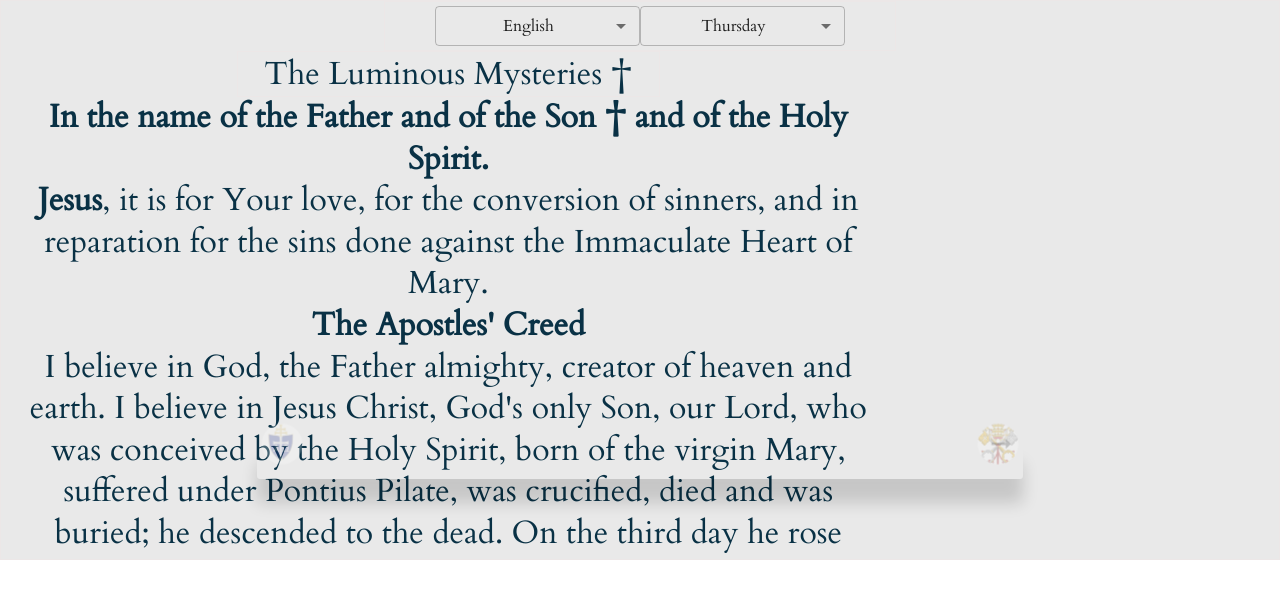
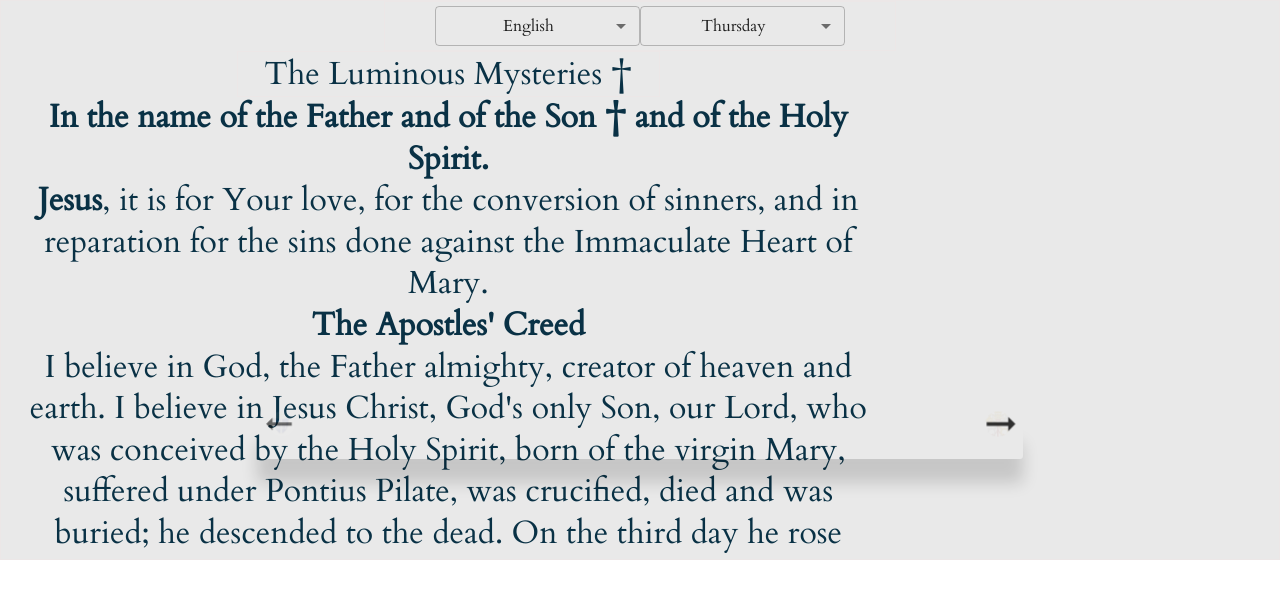
Before and after one commit to alenskupnjak/reactKrunica, a React (Create React App) app: page / in a window 1280 px wide. Both pictures are taken after a click on the icon 1001 px from the left and 444 px from the top of the page. Shown: the top 598 px of the page. Built offline with nearby package versions, Linux system fonts and the light colour scheme.

Commit message:
left arrow added

```diff
--- a/src/Pulsiranje.css
+++ b/src/Pulsiranje.css
@@ -20,8 +20,8 @@
   transition-property: -moz-transform;
   transition-duration: 1s;
   animation-name: pulsiranjeDesno;
-  animation-duration: 3s;
-  animation-iteration-count: 5;
+  animation-duration: 2s;
+  animation-iteration-count: 10;
   animation-fill-mode: forwards;
   animation-timing-function: linear;
 }
@@ -44,7 +44,7 @@
 }
 @keyframes pulsiranjeDesno {
   from {
-    transform: translateX(0%) scale(0.3);
+    transform: translateX(0%) scale(0.5);
     opacity: 0;
   }
   to {
@@ -75,15 +75,15 @@
   transition-property: -moz-transform;
   transition-duration: 1s;
   animation-name: pulsiranjeLijevo;
-  animation-duration: 3s;
-  animation-iteration-count: 5;
+  animation-duration: 2s;
+  animation-iteration-count: 10;
   animation-fill-mode: forwards;
   animation-timing-function: linear;
 }
 
 @keyframes pulsiranjeLijevo {
   from {
-    transform: translateX(0%) scale(0.3);
+    transform: translateX(0%) scale(0.5);
     opacity: 0;
   }
   to {
@@ -92,35 +92,35 @@
   }
 }
 
-/* Strelica*/
-.prikazivanje-strelice {
+/* Strelica desno */
+.strelica-desno {
   position: absolute;
   top: -7px;
   right: 10px;
   border-radius: 50%;
   color: black;
   -webkit-transition-property: -webkit-transform;
-  -webkit-transition-duration: 1s;
+  -webkit-transition-duration: 2s;
   -moz-transition-property: -moz-transform;
-  -moz-transition-duration: 1s;
-  -webkit-animation-name: strelica;
-  -webkit-animation-duration: 3s;
+  -moz-transition-duration: 2s;
+  -webkit-animation-name: strelica-desno;
+  -webkit-animation-duration: 2s;
   -webkit-animation-iteration-count: infinite;
   -webkit-animation-timing-function: linear;
-  -moz-animation-name: strelica;
+  -moz-animation-name: strelica-desno;
   -moz-animation-duration: 2s;
   -moz-animation-iteration-count: infinite;
   -moz-animation-timing-function: linear;
   transition-property: -moz-transform;
   transition-duration: 1s;
-  animation-name: strelica;
-  animation-duration: 3s;
+  animation-name: strelica-desno;
+  animation-duration: 2s;
   animation-iteration-count: infinite;
   animation-fill-mode: forwards;
   animation-timing-function: linear;
 }
 
-@keyframes strelica {
+@keyframes strelica-desno {
   from {
     transform: translateX(0%) scale(2);
     opacity: 1;
@@ -130,3 +130,43 @@
     opacity: 0;
   }
 }
+
+/* Strelica lijevo */
+.strelica-lijevo {
+  position: absolute;
+  top: -7px;
+  left: 10px;
+  border-radius: 50%;
+  rotate: 180deg;
+  color: black;
+  -webkit-transition-property: -webkit-transform;
+  -webkit-transition-duration: 1s;
+  -moz-transition-property: -moz-transform;
+  -moz-transition-duration: 1s;
+  -webkit-animation-name: strelica-lijevo;
+  -webkit-animation-duration: 2s;
+  -webkit-animation-iteration-count: infinite;
+  -webkit-animation-timing-function: linear;
+  -moz-animation-name: strelica-lijevo;
+  -moz-animation-duration: 2s;
+  -moz-animation-iteration-count: infinite;
+  -moz-animation-timing-function: linear;
+  transition-property: -moz-transform;
+  transition-duration: 1s;
+  animation-name: strelica-lijevo;
+  animation-duration: 2s;
+  animation-iteration-count: infinite;
+  animation-fill-mode: forwards;
+  animation-timing-function: linear;
+}
+
+@keyframes strelica-lijevo {
+  from {
+    transform: translateX(0%) scale(2);
+    opacity: 1;
+  }
+  to {
+    transform: translateX(0%) scale(1);
+    opacity: 0;
+  }
+}
--- a/src/components/ApostolskoVjerovanje.jsx
+++ b/src/components/ApostolskoVjerovanje.jsx
@@ -1,4 +1,4 @@
-import { Fragment, useRef, useState, useEffect } from 'react';
+import { Fragment } from 'react';
 import { makeStyles } from '@mui/styles';
 import { storeKrunica } from '../store/KrunicaStore';
 import { observer } from 'mobx-react';
@@ -33,8 +33,6 @@ const useStyles = makeStyles((theme) => ({
 }));
 
 function ApostolskoVjerovanje() {
-  const [height, setHeight] = useState(0);
-  const ref = useRef(null);
   const classes = useStyles();
   const { aktivnaZemlja } = storeKrunica;
   const {
@@ -45,17 +43,9 @@ function ApostolskoVjerovanje() {
     apostolskoVjerovanjeText,
   } = aktivnaZemlja;
 
-  useEffect(() => {
-    setHeight(ref.current.clientHeight);
-  }, []);
-
-  console.log('%c 00 ', 'color:green', window.innerHeight);
-
-  console.log('%c visina ', 'color:green', height);
-
   return (
     <Fragment>
-      <div id="apostolsko" className={classes.opisMolitve} ref={ref}>
+      <div id="apostolsko" className={classes.opisMolitve}>
         <div>
           <strong>{uImeOcaSina}</strong>
         </div>
--- a/src/components/Navigacija.jsx
+++ b/src/components/Navigacija.jsx
@@ -17,7 +17,7 @@ const useStyles = makeStyles((theme) => ({
   },
   opisZrna: {
     position: 'absolute',
-    bottom: '80px',
+    bottom: '100px',
     left: '0',
     display: 'flex',
     width: '100%',
@@ -58,6 +58,14 @@ function Navigacija() {
 
   return (
     <div className={classes.opisZrna}>
+      {zrno === 0 && (
+        <ArrowRightAltIcon
+          onClick={() => {
+            naprijed();
+          }}
+          className={'strelica-lijevo'}
+        />
+      )}
       {
         <div align="left" className={classes.nivo}>
           <Avatar
@@ -87,7 +95,7 @@ function Navigacija() {
             onClick={() => {
               naprijed();
             }}
-            className={'prikazivanje-strelice'}
+            className={'strelica-desno'}
           />
         )}
       </div>
--- a/src/components/ZdravoMarijaPocetak.jsx
+++ b/src/components/ZdravoMarijaPocetak.jsx
@@ -5,7 +5,7 @@ import { makeStyles } from '@mui/styles';
 const useStyles = makeStyles((theme) => ({
   opisMolitve: {
     justifyContent: 'space-between',
-    marginTop: '0.5rem',
+    // // marginTop: '0.5rem',
     margin: ' auto',
     fontSize: '1.4rem',
     textAlign: 'center',
--- a/src/components/ZrnoDeset.jsx
+++ b/src/components/ZrnoDeset.jsx
@@ -20,11 +20,11 @@ const useStyles = makeStyles((theme) => ({
     },
   },
   zeleno: {
-    justifyContent: 'space-between',
+    // justifyContent: 'space-between',
     marginTop: '0.5rem',
     margin: ' auto',
-    fontSize: '1.3rem',
-    textAlign: 'center',
+    fontSize: '1.2rem',
+    // textAlign: 'center',
     color: '#1b921b;',
     [theme.breakpoints.up('sm')]: {
       color: '#093145',
```
Also changed, not shown: src/store/KrunicaService.js (+2 -5 lines), src/store/KrunicaStore.js (+6 -19 lines).
